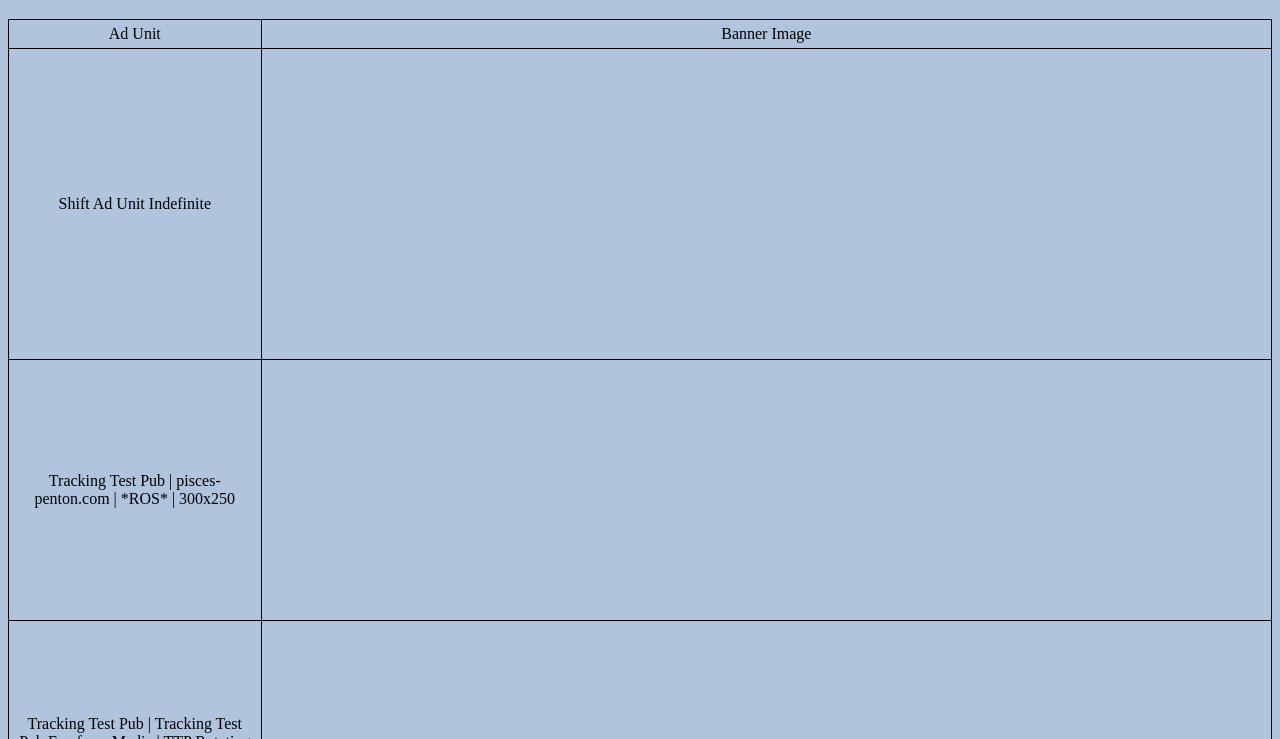
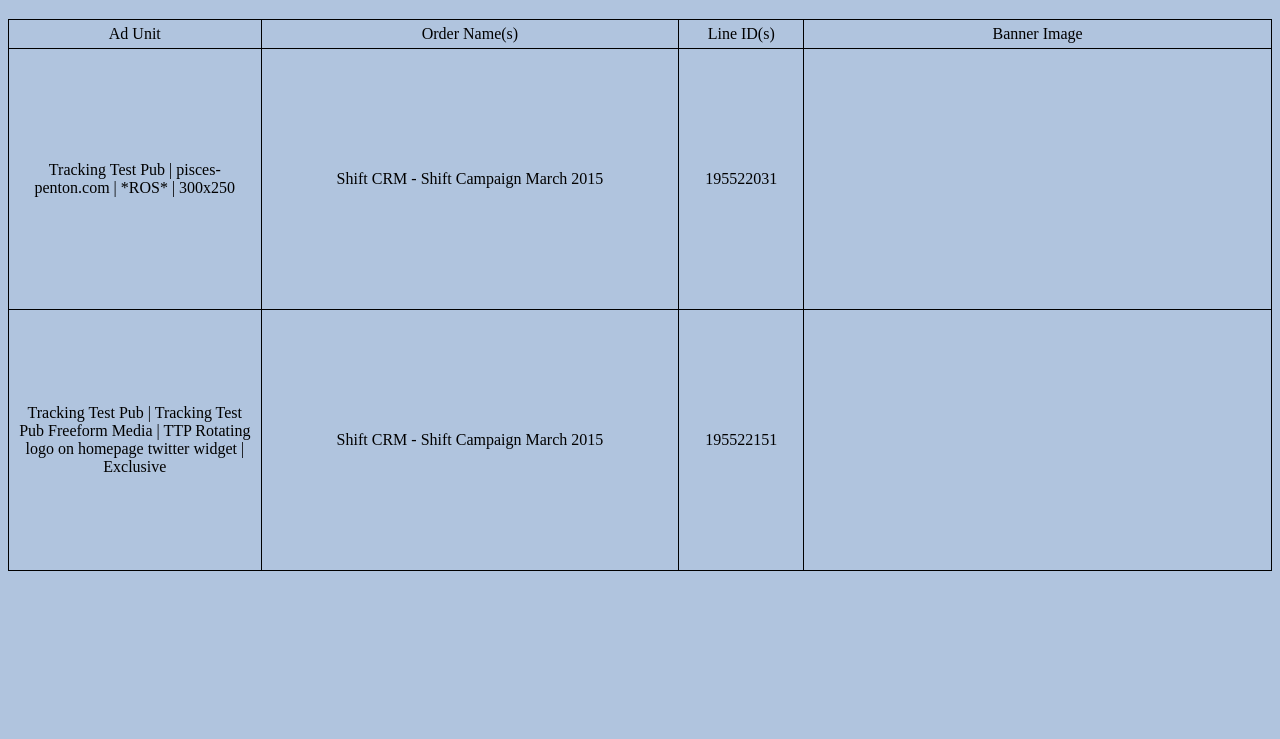
Before and after one commit to Shift-CRM-ADC/adc-testing, a plain HTML site: page index.html in a window 1280 px wide. Shown: the part 61-800 px from the top of the page. Drawn offline with Linux system fonts and the light colour scheme.

Commit message:
Update index.html

```diff
--- a/index.html
+++ b/index.html
@@ -25,7 +25,6 @@ node.parentNode.insertBefore(gads, node);
 
 <script type='text/javascript'>
 googletag.cmd.push(function() {
-googletag.defineSlot('/121471751/SHIFTIND01', [250, 300], 'div-gpt-ad-1425439473763-0').addService(googletag.pubads());
 googletag.defineSlot('/121471751/SHIFTPEN1', [300, 250], 'div-gpt-ad-1425499305087-0').addService(googletag.pubads());
 googletag.defineSlot('/121471751/327831911', [300, 250], 'div-gpt-ad-1425499305087-1').addService(googletag.pubads());
 googletag.pubads().enableSingleRequest();
@@ -49,22 +48,17 @@ table.example2 td:first-child {width:20%;}
 		Ad Unit
 		</td>
 		<td>
+		Order Name(s)
+		</td>
+		<td>
+		Line ID(s)
+		</td>
+		<td>
 		Banner Image
 		</td>
 	</tr>
 <!-- Shift Ad Unit Indefinite -->
-	<tr>
-		<td>
-		Shift Ad Unit Indefinite
-		</td>
-		<td>
-<div id='div-gpt-ad-1425439473763-0' style='width:250px; height:300px;'>
-<script type='text/javascript'>
-googletag.cmd.push(function() { googletag.display('div-gpt-ad-1425439473763-0'); });
-</script>
-</div>
-		</td>
-	</tr>
+
 
 <!-- Tracking Test Pub | pisces-penton.com | *ROS* | 300x250 -->
 <tr>
@@ -72,11 +66,19 @@ googletag.cmd.push(function() { googletag.display('div-gpt-ad-1425439473763-0');
 		Tracking Test Pub | pisces-penton.com | *ROS* | 300x250
 		</td>
 		<td>
+			Shift CRM - Shift Campaign March 2015
+		</td>
+		<td>
+			195522031
+		</td>
+		<td>
+			<center>
 				<div id='div-gpt-ad-1425499305087-0' style='width:300px; height:250px;'>
 				<script type='text/javascript'>
 				googletag.cmd.push(function() { googletag.display('div-gpt-ad-1425499305087-0'); });
 				</script>
 				</div>
+			</center>
 		</td>
 	</tr>
 
@@ -86,11 +88,19 @@ googletag.cmd.push(function() { googletag.display('div-gpt-ad-1425499305087-0');
 		Tracking Test Pub | Tracking Test Pub Freeform Media | TTP Rotating logo on homepage twitter widget | Exclusive
 		</td>
 		<td>
+			Shift CRM - Shift Campaign March 2015
+		</td>
+		<td>
+			195522151
+		</td>
+		<td>
+			<center>
 				<div id='div-gpt-ad-1425499305087-1' style='width:300px; height:250px;'>
 				<script type='text/javascript'>
 				googletag.cmd.push(function() { googletag.display('div-gpt-ad-1425499305087-1'); });
 				</script>
 				</div>
+			</center>
 		</td>
 	</tr>
 
```
Lines whose indentation alone changed are shown as unchanged.
